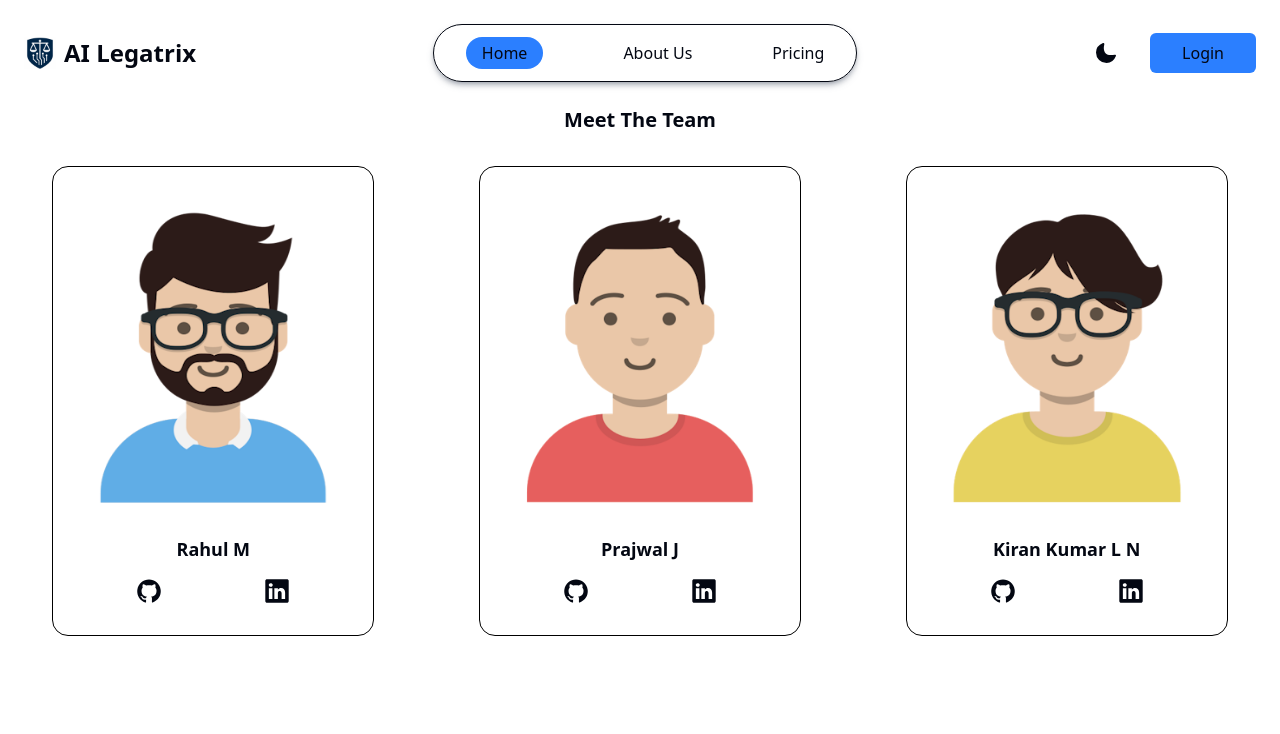
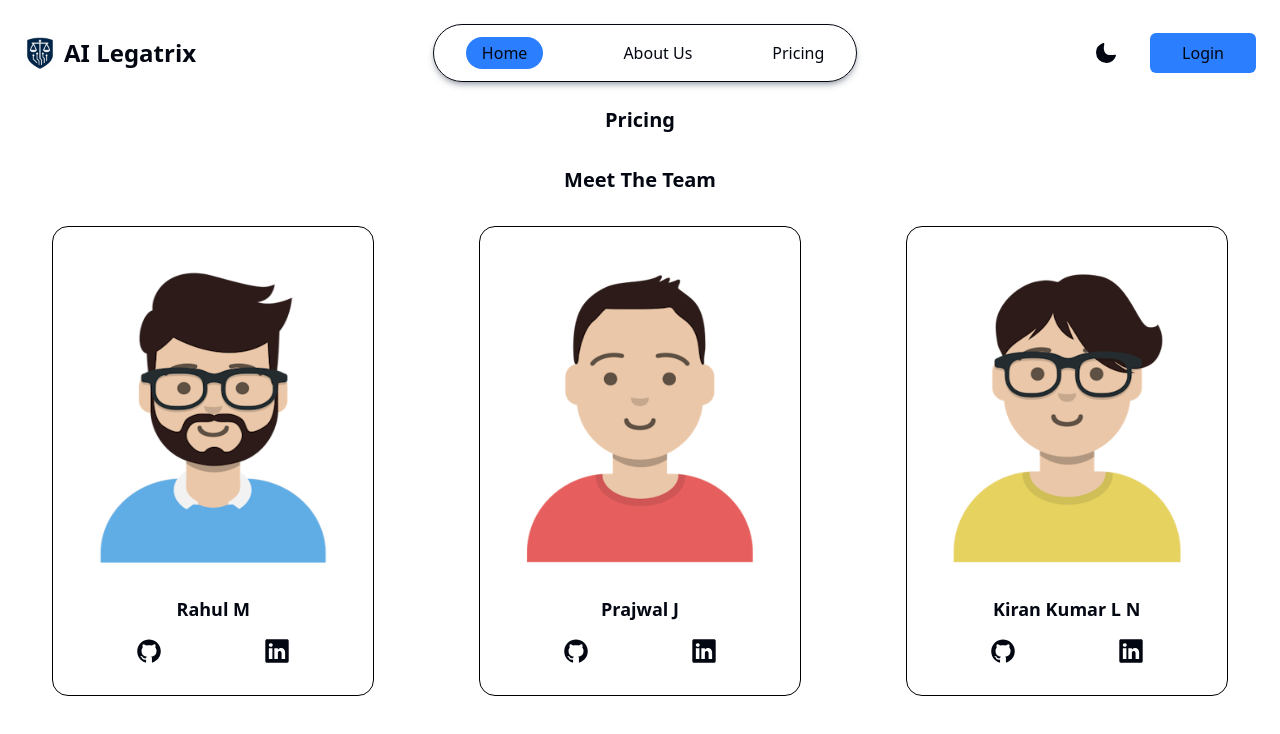
Before and after one commit to Prajwal-J03/documentation-assistant, a React (Vite) app in the folder client/: page / in a window 1280 px wide. Shown: the top 734 px of the page. Built offline with nearby package versions, Linux system fonts and the light colour scheme.

Commit message:
Created Pricing Page and changed the navbar menu icon

```diff
--- a/client/src/App.jsx
+++ b/client/src/App.jsx
@@ -1,11 +1,13 @@
 import React from 'react'
 import Navbar from './components/Navbar'
 import AboutUs from './components/AboutUs'
+import Pricing from './components/Pricing'
 
 const App = () => {
   return (
     <>
       <Navbar />
+      <Pricing />
       <AboutUs />
     </>
   )
--- a/client/src/components/Navbar.jsx
+++ b/client/src/components/Navbar.jsx
@@ -2,8 +2,6 @@ import React, { useEffect, useState } from 'react'
 import LightTheme from '../assets/lightTheme.svg'
 import DarkTheme from '../assets/darkTheme.svg'
 import Logo from '../assets/icon.png'
-import Menu from '../assets/menu.svg'
-import MenuLight from '../assets/menuLight.svg'
 
 const Navbar = () => {
     const [theme, setTheme] = useState(localStorage.getItem('theme') || 'light')
@@ -44,7 +42,14 @@ const Navbar = () => {
                 </div>
                 <div className='flex lg:hidden rounded-md relative'>
                     <button onClick={handleMenu} aria-label='Open Menu'>
-                        <img src={theme === 'dark' ? MenuLight : Menu} alt="Menu" />
+                        <svg xmlns="http://www.w3.org/2000/svg" fill="none" viewBox="0 0 24 24" id="Menu--Streamline-Ionic-Filled" height="24" width="24">
+                            <desc>
+                                Menu Streamline Icon: https://streamlinehq.com
+                            </desc>
+                            <path stroke="currentColor" strokeLinecap="round" strokeMiterlimit="10" strokeWidth="2.25" d="M1.71 5.62975h20.58"></path>
+                            <path stroke="currentColor" strokeLinecap="round" strokeMiterlimit="10" strokeWidth="2.25" d="M1.71 12.00015h20.58"></path>
+                            <path stroke="currentColor" strokeLinecap="round" strokeMiterlimit="10" strokeWidth="2.25" d="M1.71 18.37025h20.58"></path>
+                        </svg>
                     </button>
                     {menuOpen && <div className='w-72 absolute bg-white dark:bg-gray-950 border dark:border-white shadow-gray-500/50 dark:shadow-gray-50/50 top-12 right-0 shadow-lg rounded-md p-4 flex flex-col items-start gap-4'>
                         <img src={theme === 'light' ? DarkTheme : LightTheme} alt="Toggle Theme" onClick={handleTheme} className='cursor-pointer mb-4' />
--- a/client/src/components/Pricing.jsx
+++ b/client/src/components/Pricing.jsx
@@ -2,7 +2,9 @@ import React from 'react'
 
 const Pricing = () => {
     return (
-        <div>Pricing</div>
+        <div className='container mx-auto'>
+            <h1 className='text-xl font-bold text-center mb-8'>Pricing</h1>
+        </div>
     )
 }
 
```
Also changed, not shown: client/src/assets/menu.svg (deleted), client/src/assets/menuLight.svg (deleted).
